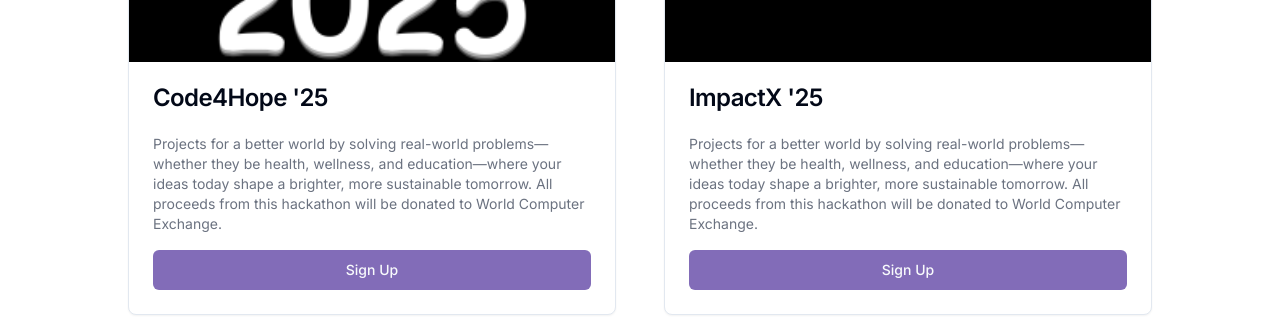
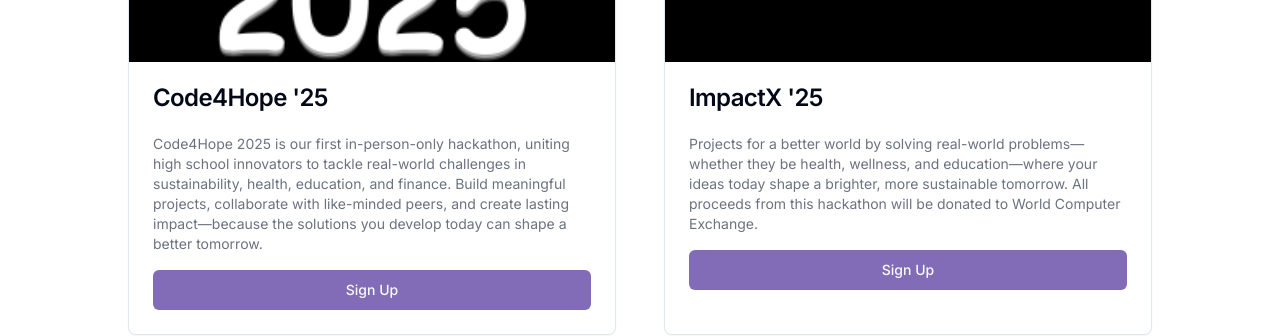
Before and after one commit to AryanM24/Code4Hope-Site, a Next.js app: page / in a window 1280 px wide. Shown: the part 1600-1936 px from the top of the page. Built offline with nearby package versions, Linux system fonts and the light colour scheme.

Commit message:
Update page.tsx

```diff
--- a/app/page.tsx
+++ b/app/page.tsx
@@ -100,9 +100,7 @@ export default function Home() {
                 </CardHeader>
                 <CardContent className="p-6 pt-0">
                   <p className="text-sm text-gray-500">
-                    Projects for a better world by solving real-world problems—whether they be health, wellness, and
-                    education—where your ideas today shape a brighter, more sustainable tomorrow. All proceeds from this
-                    hackathon will be donated to World Computer Exchange.
+                    Code4Hope 2025 is our first in-person-only hackathon, uniting high school innovators to tackle real-world challenges in sustainability, health, education, and finance. Build meaningful projects, collaborate with like-minded peers, and create lasting impact—because the solutions you develop today can shape a better tomorrow.
                   </p>
                   <Button className="mt-4 w-full bg-[#826CB8] hover:bg-[#6f5c9d]">Sign Up</Button>
                 </CardContent>
```
